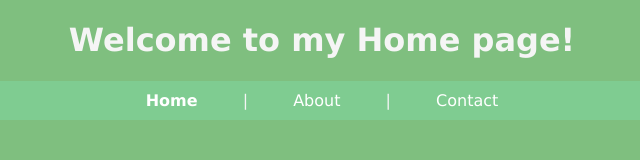
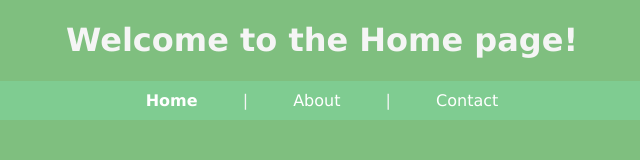
Before and after one commit to steven1096-godaddy/ecsrepo, a plain HTML site: page site-assets/index.html in a window 1280 px wide. Shown: the full height of the page, 318-958 px from the left. Drawn offline with Linux system fonts and the light colour scheme.

Commit message:
update the index.html

```diff
--- a/site-assets/index.html
+++ b/site-assets/index.html
@@ -8,7 +8,7 @@
     <title>Homepage!</title>
   </head>
   <body>
-    <h1>Welcome to my Home page!</h1>
+    <h1>Welcome to the Home page!</h1>
     <ul>
       <li id="current"><a href="index.html">Home</a></li>
       <li>|</li>
```
